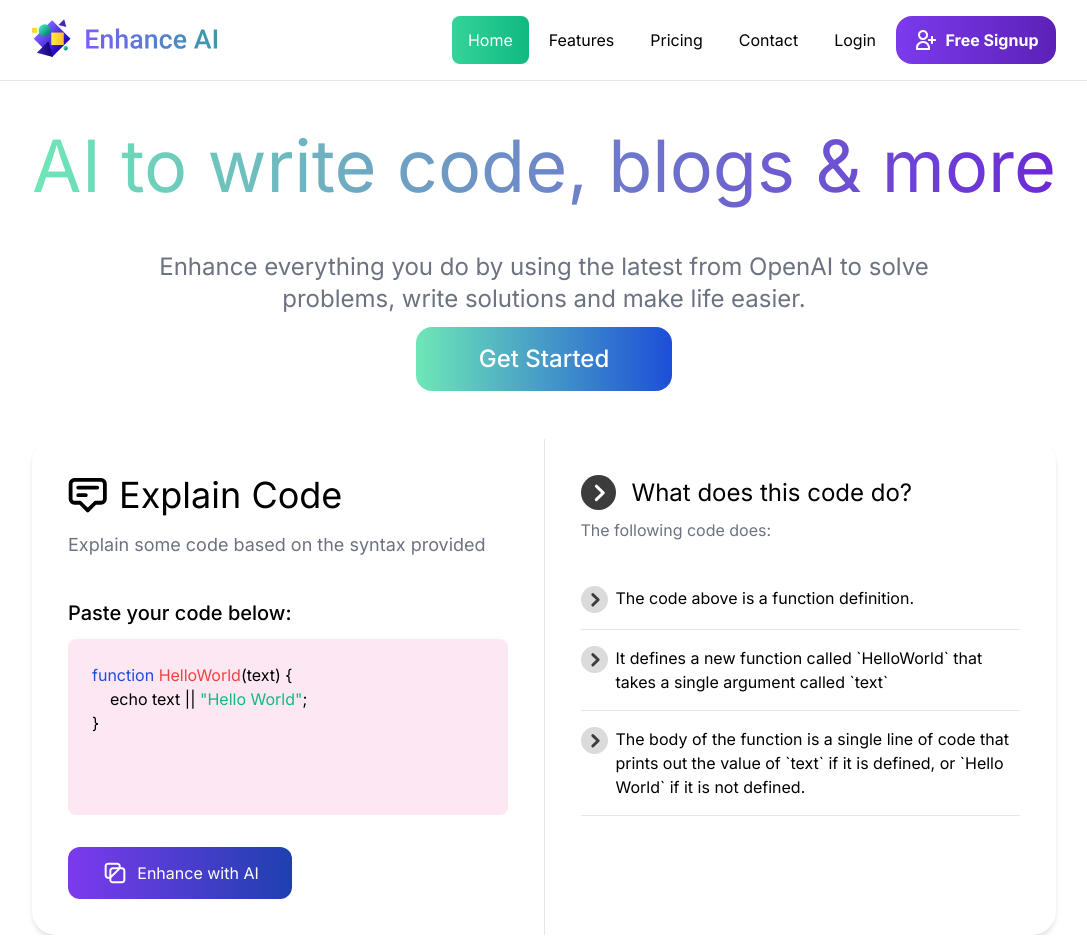
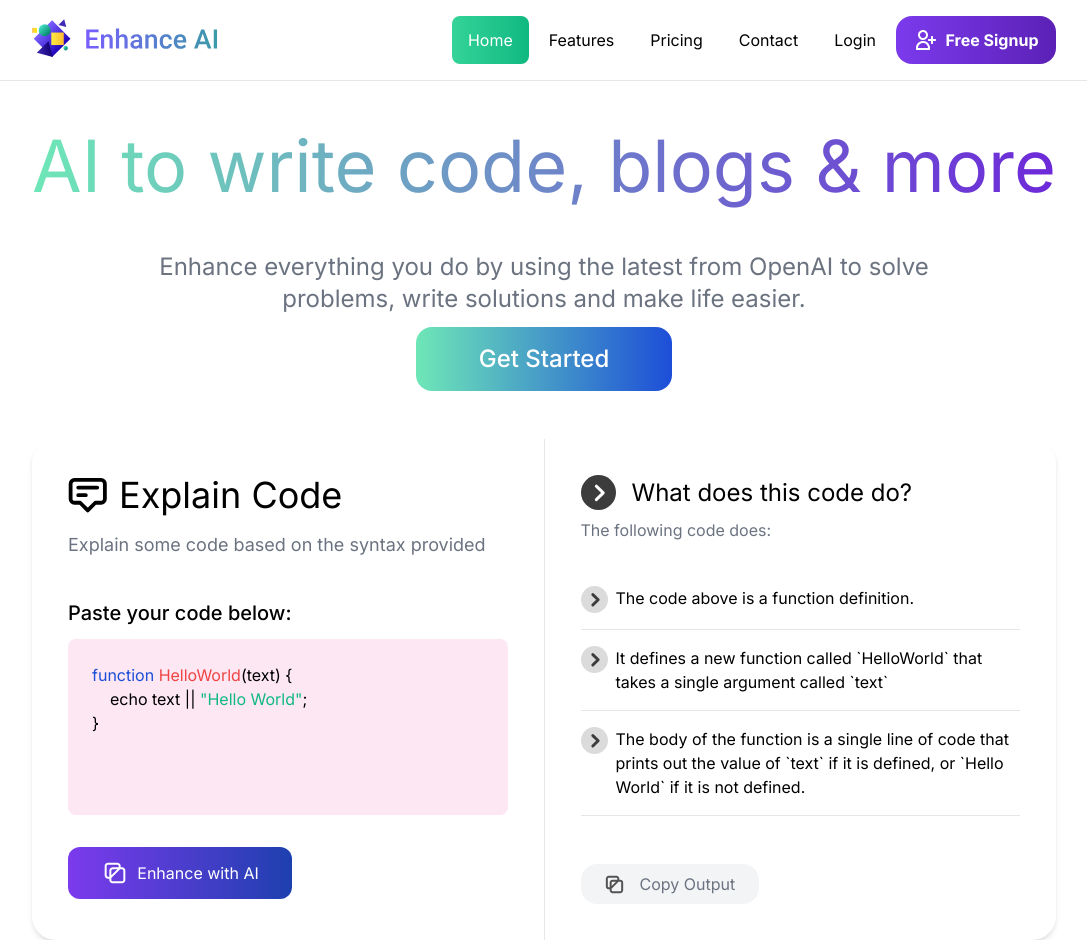
Before and after one commit to hsunwei423/enhance_ai_ui, a React (Create React App) app: page / in a window 1280 px wide. Shown: the whole page, without its empty margins (96-1183 px from the left). Built offline with nearby package versions, Linux system fonts and the light colour scheme.

Commit message:
add copy output btn

```diff
--- a/src/pages/Home/index.tsx
+++ b/src/pages/Home/index.tsx
@@ -1,5 +1,6 @@
 import ExplainImg from "assets/imgs/explain.svg";
 import LaunchImg from "assets/imgs/launch.svg";
+import LaunchGrayImg from "assets/imgs/launch-grey.svg";
 import ArrowImg from "assets/imgs/arrow.svg";
 import ArrowGrayImg from "assets/imgs/arrow-bg-grey.svg";
 
@@ -66,7 +67,7 @@ export default function Home() {
               <span>{`}`}</span>
             </div>
             <button className="h-13 w-56 flex items-center justify-center bg-gradient-to-r from-purple-600 to-blue-800 text-white rounded-xl mt-8 p-3 gap-x-2">
-              <img src={LaunchImg} alt="alunch" />
+              <img src={LaunchImg} alt="launch" />
               <span>Enhance with AI</span>
             </button>
           </div>
@@ -80,6 +81,10 @@ export default function Home() {
             </div>
             <div className="mt-2 text-gray-500">The following code does:</div>
             <div className="mt-7">{renderCodeContent()}</div>
+            <button className="rounded-2xl h-10 bg-gray-100 flex items-center gap-x-4 px-6 py-4 mt-12 text-gray-500">
+              <img src={LaunchGrayImg} alt="copy output" />
+              <span>Copy Output</span>
+            </button>
           </div>
         </div>
       </div>
```
Also changed, not shown: src/assets/imgs/launch-grey.svg (added).
